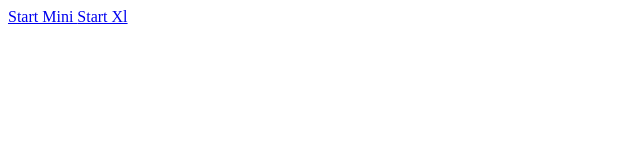
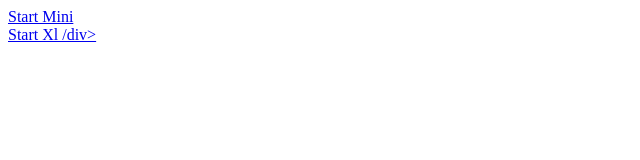
Before and after one commit to AnaArakia/deep-links-test, a plain HTML site: page index.html in a window 1280 px wide. Shown: the whole page, without its empty margins (0-640 px from the left). Drawn offline with Linux system fonts and the light colour scheme.

Commit message:
Update index.html

```diff
--- a/index.html
+++ b/index.html
@@ -3,8 +3,8 @@
 <title>Tractive Deep Links</title>
 <body>
 
-<a href="https://tractivestage.page.link/start-mini" id="start_mini">Start Mini </>
-<a href="https://tractivestage.page.link/start-xl" id="start_xl">Start Xl </>
+  <div><a href="https://tractivestage.page.link/start-mini" id="start_mini">Start Mini </></div>
+  <div><a href="https://tractivestage.page.link/start-xl" id="start_xl">Start Xl </>/div>
 
 
 </body>
```
